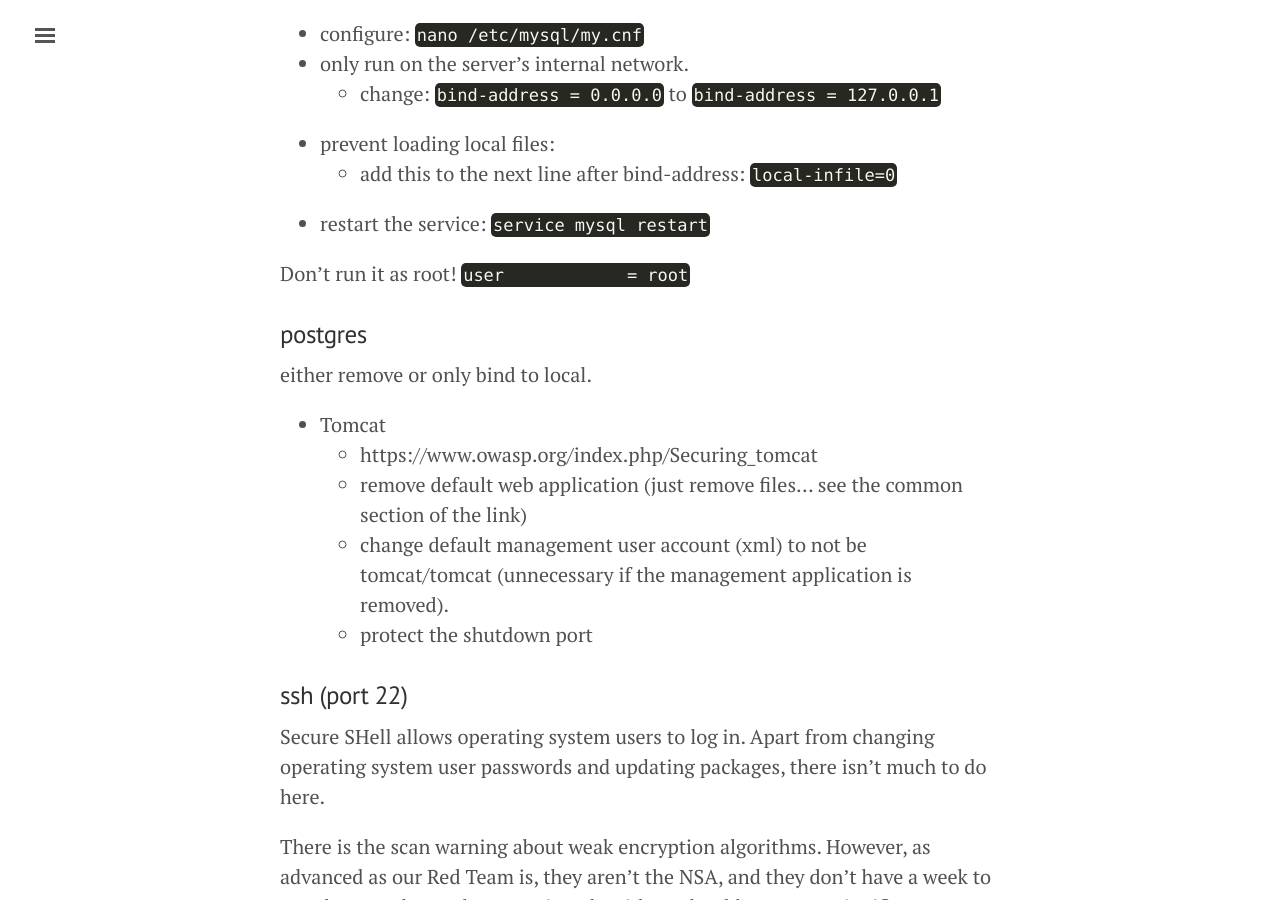
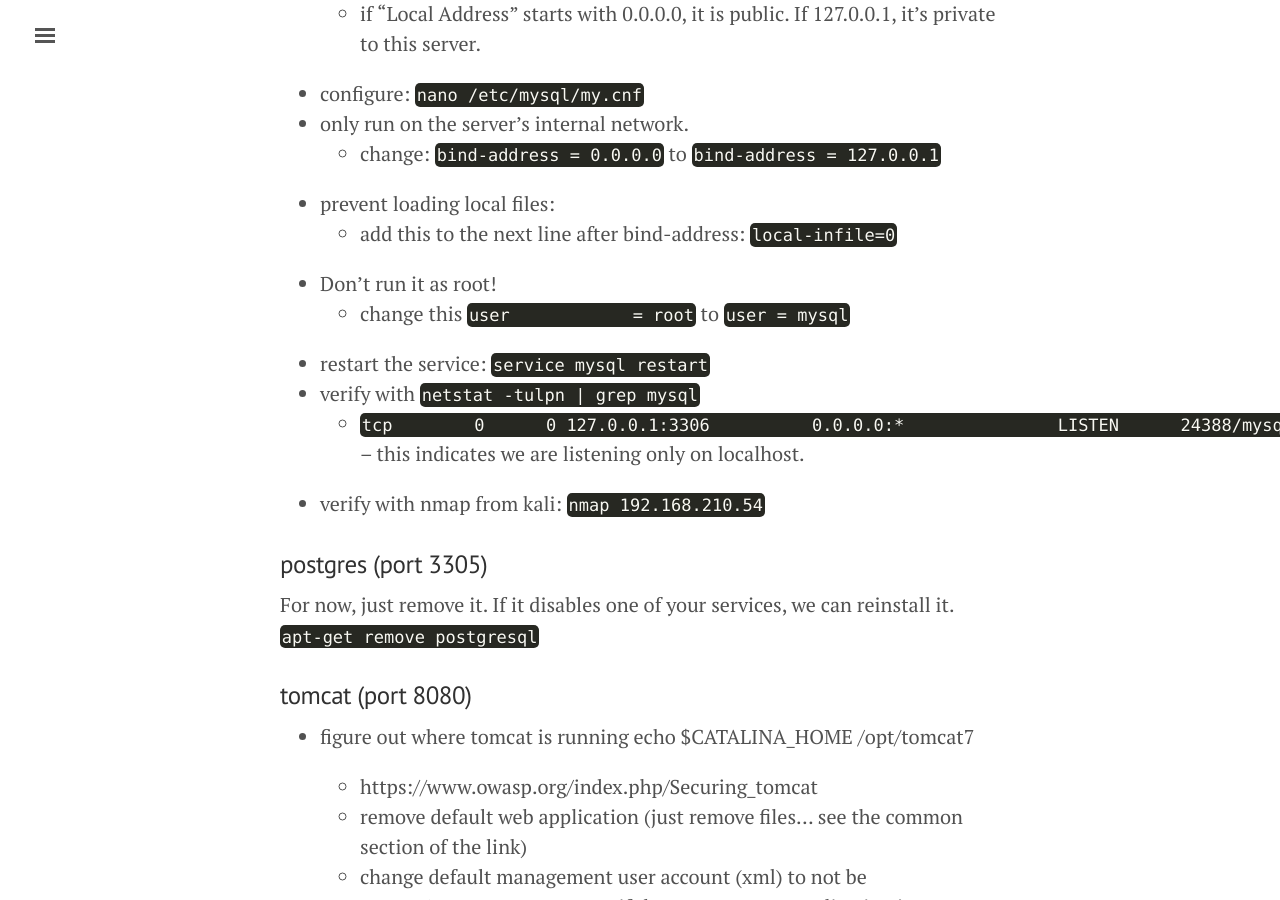
Before and after one commit to slackboxster/slackboxster.github.io, a Jekyll site: the page built from gencyber2017/lesson.md, in a window 1280 px wide and 900 px high, scrolled down 17646 px. Built offline with Jekyll 4.4.1, drawn with Linux system fonts in a browser that asks for light colours; some of the changed text lies outside the part shown.

Commit message:
fixed mysql... stupid errors people. and quick version of postgres to get us started.

```diff
--- a/gencyber2017/lesson.md
+++ b/gencyber2017/lesson.md
@@ -233,7 +233,7 @@
 
 Remove at least the following services:
 
-* cups (printing): `apt-get remove cups`
+* cups (printing): `apt-get remove cups` (this actually disables cups, even though it isn't installed using cups. Just make sure you can't start the service after: try `service cups start` and check netstat.
 * swat: `update-inetd --disable swat`
 * samba (windows file sharing) (smbd and nmbd): `apt-get remove samba`
 * nfs (linux file sharing): `apt-get remove nfs-common`
@@ -433,17 +433,24 @@
     * change: `bind-address = 0.0.0.0` to `bind-address = 127.0.0.1`
 * prevent loading local files:
     * add this to the next line after bind-address: `local-infile=0`
+* Don't run it as root!
+    * change this `user            = root` to `user = mysql`
 * restart the service: `service mysql restart`
+* verify with `netstat -tulpn | grep mysql`
+    * `tcp        0      0 127.0.0.1:3306          0.0.0.0:*               LISTEN      24388/mysqld` -- this indicates we are listening only on localhost.
+* verify with nmap from kali: `nmap 192.168.210.54`
 
+### postgres (port 3305)
 
-Don't run it as root!
-`user            = root`
+For now, just remove it. If it disables one of your services, we can reinstall it.
+`apt-get remove postgresql`
 
+### tomcat (port 8080)
 
-### postgres
-either remove or only bind to local.
+* figure out where tomcat is running
+echo $CATALINA_HOME
+/opt/tomcat7
 
-* Tomcat
     * https://www.owasp.org/index.php/Securing_tomcat
     * remove default web application (just remove files... see the common section of the link)
     * change default management user account (xml) to not be tomcat/tomcat (unnecessary if the management application is removed).
```
